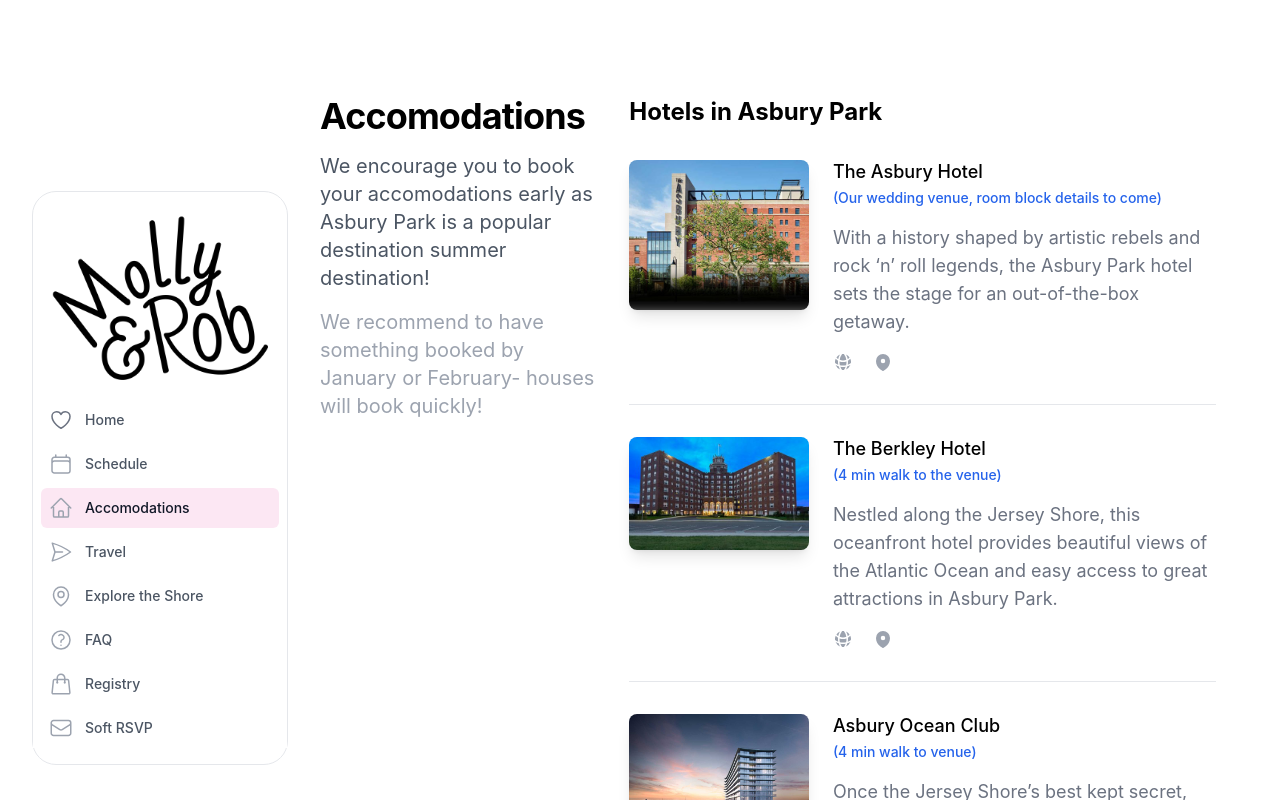
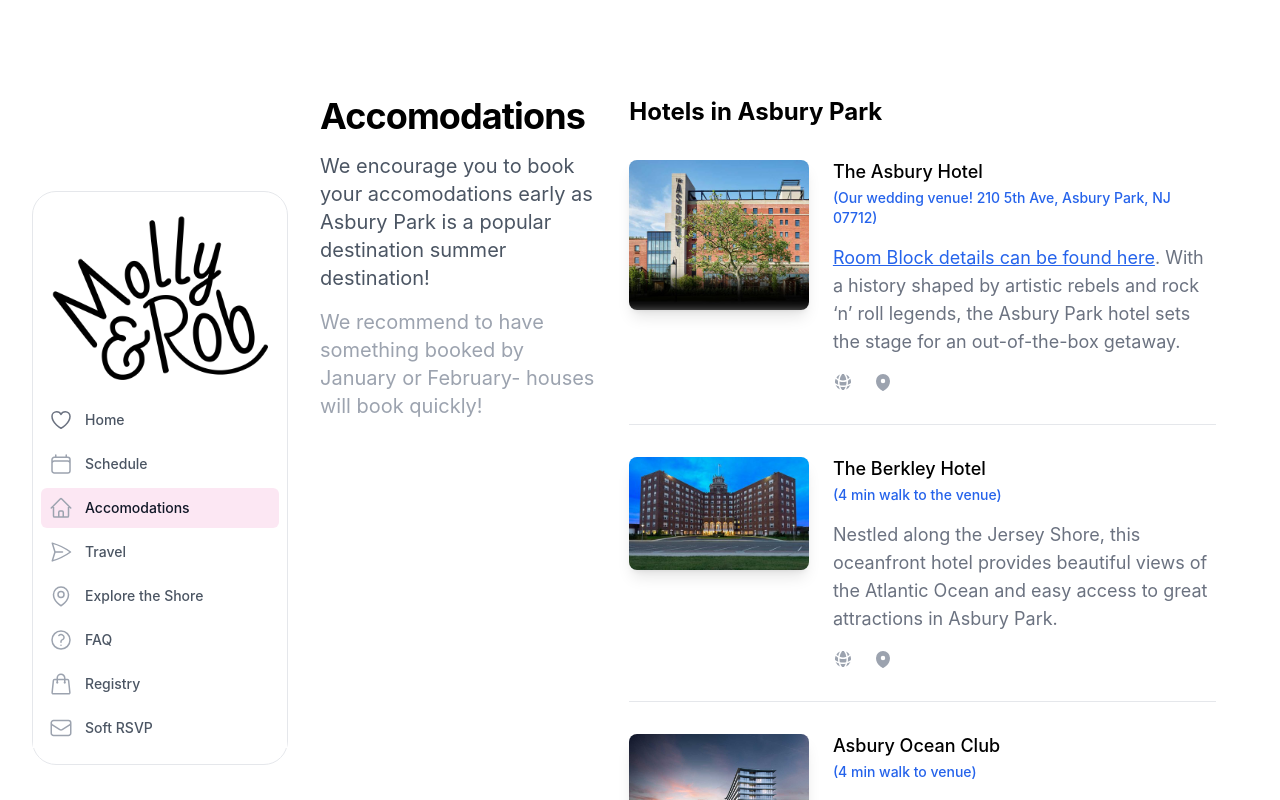
Before and after one commit to RobErskine/wedding-site, a Next.js app: page /accomodations in a window 1280 px wide. Shown: the top 800 px of the page. Built offline with nearby package versions, Linux system fonts and the light colour scheme.

Commit message:
updating accomodations page with room block info

```diff
--- a/pages/accomodations.tsx
+++ b/pages/accomodations.tsx
@@ -13,10 +13,10 @@
 const locations = [
   {
     name: 'The Asbury Hotel',
-    role: '(Our wedding venue, room block details to come)',
+    role: '(Our wedding venue! 210 5th Ave, Asbury Park, NJ 07712)',
     imageUrl:
       '/accomodations/hotel.jpeg',
-    bio: 'With a history shaped by artistic rebels and rock ‘n’ roll legends, the Asbury Park hotel sets the stage for an out-of-the-box getaway.',
+    bio: '<a href="https://be.synxis.com/?Hotel=38151&Chain=6052&arrive=2023-08-19&depart=2023-08-21&adult=1&child=0&group=MOLLYANDROB" target="_blank" class="text-blue-600 underline">Room Block details can be found here</a>.\n\nWith a history shaped by artistic rebels and rock ‘n’ roll legends, the Asbury Park hotel sets the stage for an out-of-the-box getaway.',
     websiteUrl: 'https://www.theasburyhotel.com/',
     googleMapsUrl: 'https://www.google.com/maps/dir//The+Asbury+Hotel,+210+Fifth+Ave,+Asbury+Park,+NJ+07712/@40.2236111,-74.0038554,17z/data=!4m9!4m8!1m0!1m5!1m1!1s0x89c2266a4633c6af:0xe5cfe7d64c5ba075!2m2!1d-74.0016667!2d40.2236111!3e0',
   },
@@ -104,7 +104,7 @@
                           <p className="text-blue-600 text-sm">{location.role}</p>
                         </div>
                         <div className="text-lg">
-                          <p className="text-gray-500">{location.bio}</p>
+                          <p className="text-gray-500" dangerouslySetInnerHTML={{__html:location.bio}} />
                         </div>
                         <ul role="list" className="flex space-x-5">
                           <li>
```
